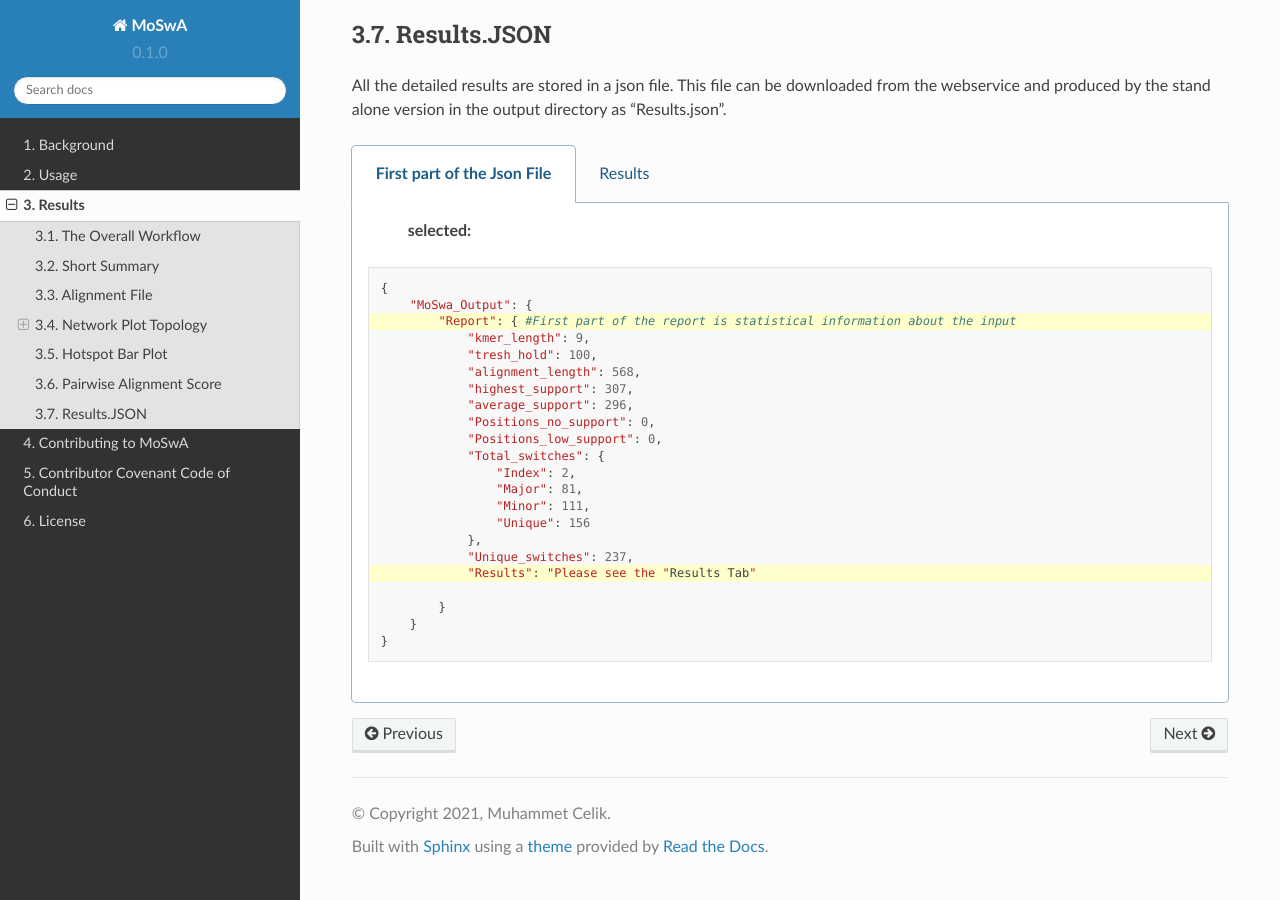
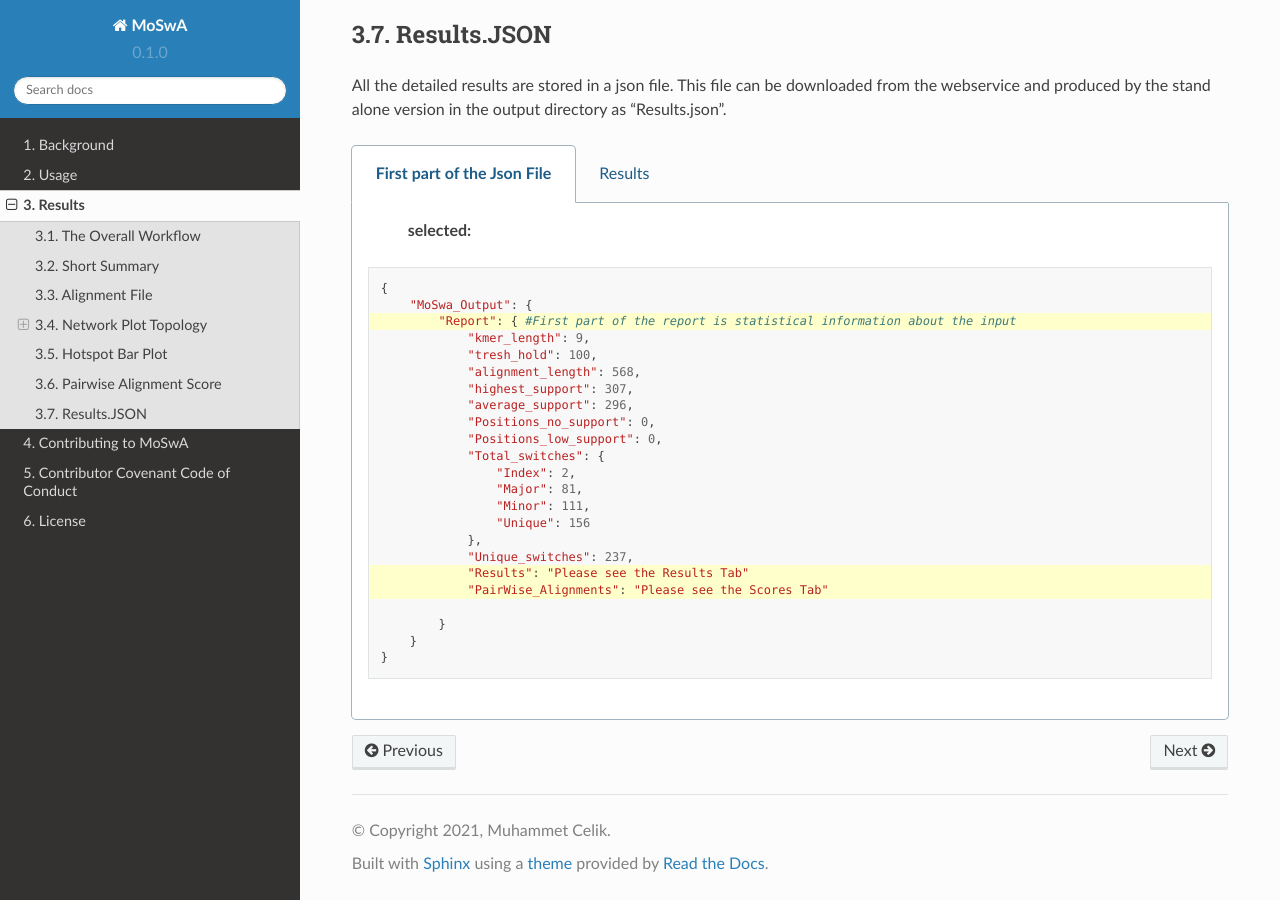
Before and after one commit to macelik/MoSwADocs, a Sphinx documentation site: the page built from docs/source/results.rst, in a window 1280 px wide and 900 px high, scrolled down 6764 px. Built offline with Sphinx 7.4.7 and the Read the Docs theme 2.0.0, drawn with Linux system fonts in a browser that asks for light colours; some of the changed lines change nothing that is shown.

Commit message:
Update results.rst

```diff
--- a/docs/source/results.rst
+++ b/docs/source/results.rst
@@ -177,7 +177,7 @@
        :selected:
 
       .. code-block:: python
-          :emphasize-lines: 3,18
+          :emphasize-lines: 3,18,19
 
           {
               "MoSwa_Output": {
@@ -196,7 +196,8 @@
                           "Unique": 156
                       },
                       "Unique_switches": 237,
-                      "Results": "Please see the "Results Tab"
+                      "Results": "Please see the Results Tab"
+                      "PairWise_Alignments": "Please see the Scores Tab"
 
                   }
               }
@@ -205,10 +206,84 @@
    .. tab:: Results
 
       .. code-block:: python
+          :emphasize-lines: 3,18,19
 
-         # .readthedocs.yaml
-         # Read the Docs configuration file
-         # See https://docs.readthedocs.io/en/stable/config-file/v2.html for details
+          {"Results":{
+                              "Index_Motifs":{
+                              "Index_Raw":{"Below is a sample for raw":"Index Motifs",
+                                  "1":[
+                          {
+                              "position": 1,
+                              "seq": "M(EKIVLLLA)",
+                              "frequency": 128,
+                              "tag": "Index",
+                              "hits":#hits refers to matching the given motif pattern(in here its index) in the motifs of the subsequent k-mer position
+                              [
+                                  {
+                                      "position": 2,
+                                      "seq": "(EKIVLLLA)I",
+                                      "frequency": "118",
+                                      "tag": "Index"
+                                  },
+                                  {
+                                      "position": 2,
+                                      "seq": "(EKIVLLLA)T",
+                                      "frequency": "10",
+                                      "tag": "Minor_1"
+                                  }
+          ,                        {
+                                      "position": 2,
+                                      "seq": "(EKIVLLLA)V",
+                                      "frequency": "1",
+                                      "tag": "Unique_11"
+                                  }
+                              ]
+                          }]
+                              },
+                              "Index_switches":{"Nested dictionary to store all the switches involving": "Index",
+                                              "ToMajor":{"Index motifs switching to":"Major"},
+                                               "ToMinor":{"Index motifs switching to":"Minor"},
+                                               "ToUnique":{"Index motifs switching to":"Unique"},
+                                               "Lost":{"Index motifs":"disappearing"},
+                                               "Gain":{"A new motif is appearing as":"Index"}},
+                              "Index_Split":{"ToMajor":{},
+                                            "ToMinor":{},
+                                            "ToUnique":{}}
+                              },
+                              "Major_Motifs":{
+                              "Major_Raw":{"Nested dictionary to store all the motifs involving": "Major"},
+                              "Major_switches":{"ToIndex":{},
+                                               "ToMinor":{},
+                                               "ToUnique":{},
+                                               "Lost":{},
+                                               "Gain":{}},
+                              "Major_Split":{"ToMinor":{},
+                                            "ToUnique":{}},
+                              "Major_Merger":{"ToIndex":{}}
+                              },
+                              "Minor_Motifs":{
+                              "Minor_Raw":{},
+                              "Minor_switches":{"ToIndex":{},
+                                               "ToMajor":{},
+                                               "ToUnique":{},
+                                               "Lost":{},
+                                               "Gain":{}},
+                              "Minor_Split":{"ToUnique":{}},
+                              "Minor_Merger":{"ToIndex":{},
+                                             "ToMajor":{}}
+                              },
+                              "Unique_Motifs":{
+                              "Unique_Raw":{},
+                              "Unique_switches":{"ToIndex":{},
+                                               "ToMajor":{},
+                                               "ToMinor":{},
+                                               "Lost":{},
+                                               "Gain":{}},
+                              "Unique_Merger":{"ToIndex":{},
+                                             "ToMajor":{},
+                                              "ToMinor":{}}
+                              }
 
-         # Required
-         version: 2
+                          },
+                          "PairWise_Alignments":{"Please see next tab for a sample":"Pairwise Scores"}
+                      }
```
